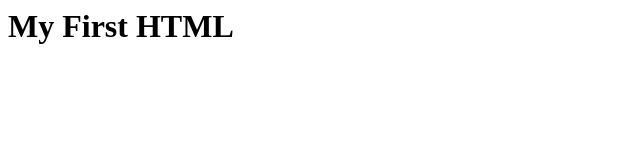
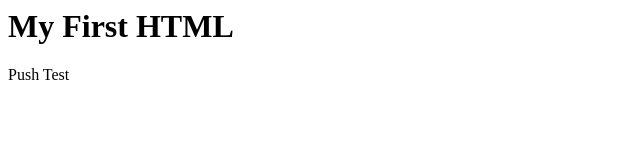
Before and after one commit to fahim1030/my-first-repo, a plain HTML site: page index.html in a window 1280 px wide. Shown: the full height of the page, 0-640 px from the left. Drawn offline with Linux system fonts and the light colour scheme.

```diff
--- a/index.html
+++ b/index.html
@@ -4,5 +4,6 @@
     </head>
     <body>
         <h1>My First HTML</h1>
+        <p>Push Test</p>
     </body>
 </html>
```
Also changed, not shown: style.css (added).
